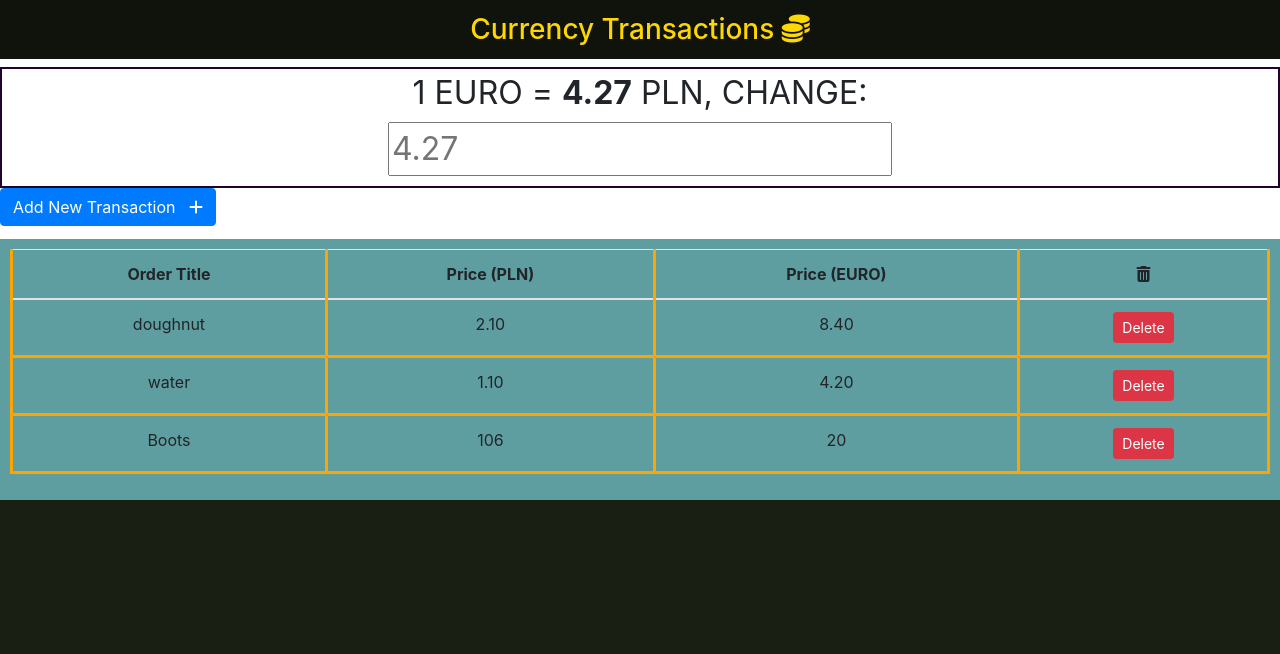
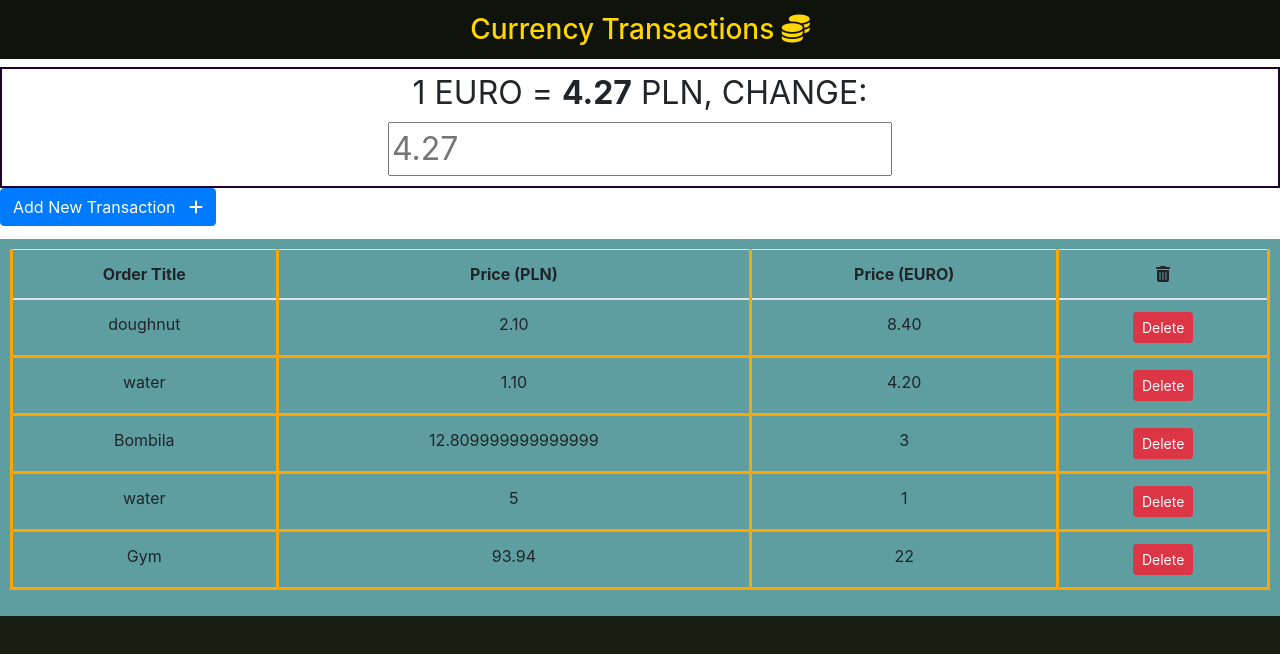
Before and after one commit to Vezil/CurrencyTransactions, a React (Create React App) app: page / in a window 1280 px wide. Shown: the top 654 px of the page. Built offline with nearby package versions, Linux system fonts and the light colour scheme; data requests are answered from the project's data file.

Commit message:
Delete and edit function

```diff
--- a/db.json
+++ b/db.json
@@ -13,10 +13,22 @@
       "name": "water"
     },
     {
-      "name": "Boots",
-      "pricePLN": 106,
-      "priceEURO": "20",
-      "id": "OwMZCEK"
+      "name": "Bombila",
+      "pricePLN": 12.809999999999999,
+      "priceEURO": "3",
+      "id": "mA4eTrh"
+    },
+    {
+      "name": "water",
+      "pricePLN": 5,
+      "priceEURO": "1",
+      "id": "bbpfZjJ"
+    },
+    {
+      "name": "Gym",
+      "pricePLN": 93.94,
+      "priceEURO": "22",
+      "id": "1nsux05"
     }
   ]
 }
--- a/src/App.js
+++ b/src/App.js
@@ -16,24 +16,37 @@ state = {
       pricePLN: "",
       priceEURO: "",
   },
-  newTransactionModal: false
+
+//   editTransactionData: {
+//     name: '',
+//     pricePLN: "",
+//     priceEURO: "",
+// },
+
+  newTransactionModal: false,
+  //editTransactionModal: false
 }
 
 componentWillMount() {
 
-  axios.get("http://localhost:3000/transactions").then((response) =>{
-      this.setState({
-        transactionsData: response.data
-      })
+ this._refreshTransactions();
 
-  });
 }
+
 toggleNewTransactionModal() {
 
   this.setState({
     newTransactionModal: !this.state.newTransactionModal
   });
 }
+
+// toggleEditTransactionModal() {
+
+//   this.setState({
+//     editTransactionModal: !this.state.editTransactionModal
+//   });
+// }
+
 
 addTransaction(){
   axios.post('http://localhost:3000/transactions', this.state.newTransactionData).then((response)=>{
@@ -49,6 +62,55 @@ addTransaction(){
   });
 }
 
+// updateTransaction() {
+
+//   let { name, pricePLN, priceEURO } = this.state.editTransactionData;
+
+//    axios.put('http://localhost:3000/transactions' + this.state.editTransactionData.id, {
+
+//     name,pricePLN,priceEURO
+
+//    }).then((response) => {
+
+//         this._refreshTransactions();
+
+//         this.setState({
+
+//           editTransactionData: {
+//             name: '',
+//             pricePLN: "",
+//             priceEURO: "",
+//         }
+//         });
+//    })
+
+// }
+
+// editTransaction(name, pricePLN, priceEURO) {
+
+//   this.setState({
+
+//     editTransactionData: { name, pricePLN, priceEURO }, editTransactionModal: !this.state.editTransactionModal
+
+//   });
+
+// }
+
+_refreshTransactions(){
+
+  axios.get("http://localhost:3000/transactions").then((response) =>{
+    this.setState({
+      transactionsData: response.data
+    })
+});
+}
+
+deleteTransaction(id) {
+  axios.delete("http://localhost:3000/transactions/" + id).then((response) => {
+     this._refreshTransactions();
+  });
+}
+
 render(){
   let transactionsData = this.state.transactionsData.map((transaction) => {
     return(
@@ -56,7 +118,7 @@ render(){
       <td>{transaction.name}</td>
       <td>{transaction.pricePLN}</td>
       <td>{transaction.priceEURO}</td>
-      <td><Button color="danger" size="sm">Delete</Button></td>
+      <td><Button color="danger" size="sm" onClick= { this.deleteTransaction.bind(this, transaction.id) }>Delete</Button></td>
      </tr>
 
     )
```
